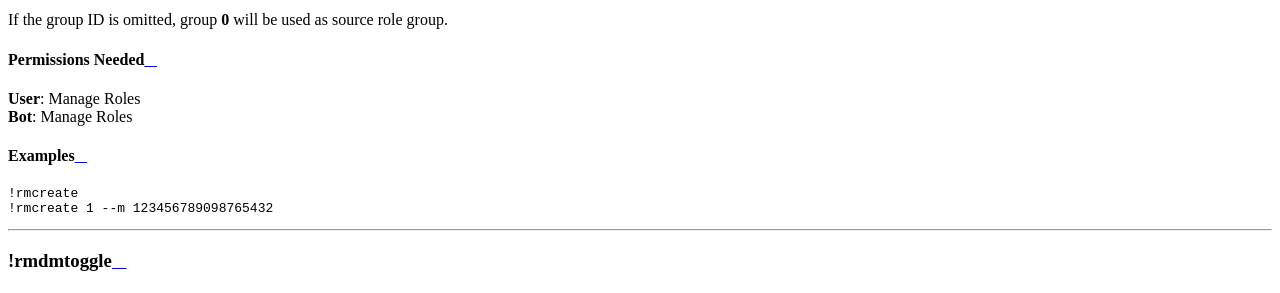
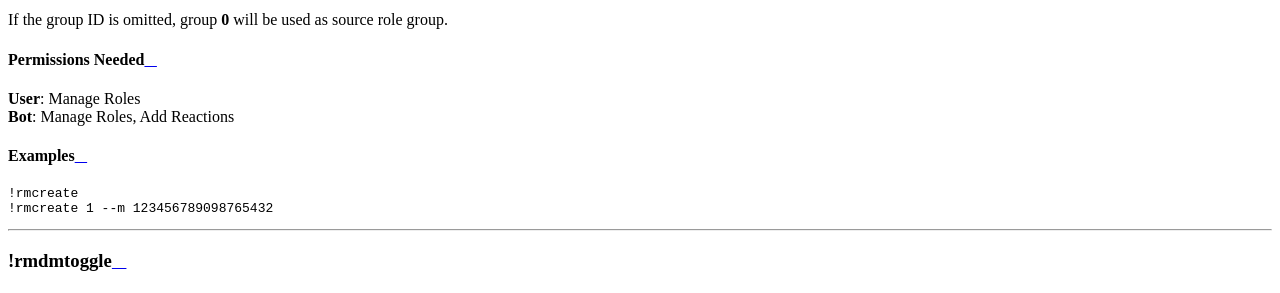
Before and after one commit to cycloptux/GiselleBot-Documentation, a Sphinx documentation site: the page built from docs/source/moderation_and_administration/administration.rst, in a window 1280 px wide and 900 px high, scrolled down 21466 px. Shown: the part 152-445 px from the top of the window. Built offline with Sphinx 7.4.7 and the Read the Docs theme 2.0.0, drawn with Linux system fonts in a browser that asks for light colours.

Commit message:
Added a missing permission tag.

```diff
--- a/docs/source/moderation_and_administration/administration.rst
+++ b/docs/source/moderation_and_administration/administration.rst
@@ -960,7 +960,7 @@ Permissions Needed
 ^^^^^^^^^^^^^^^^^^
 
 | **User**: Manage Roles
-| **Bot**: Manage Roles
+| **Bot**: Manage Roles, Add Reactions
 
 Examples
 ^^^^^^^^
```
